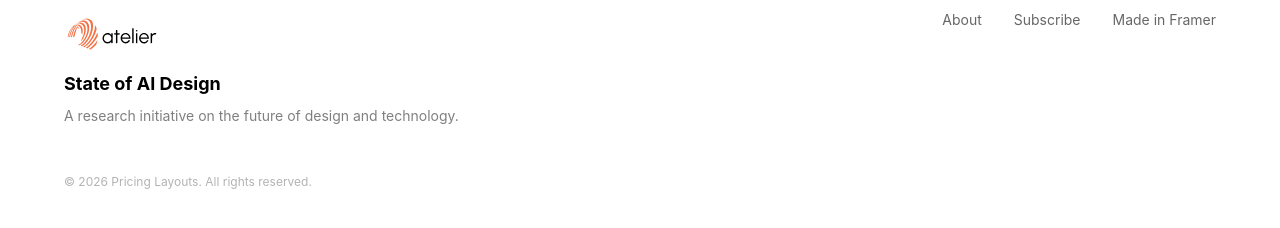
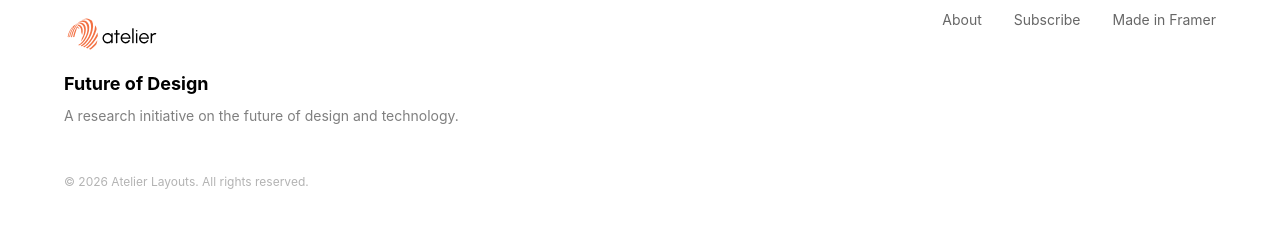
Before and after one commit to fantasiavsr/editorial-web, a React (Vite) app: page / in a window 1280 px wide. Shown: the part 3206-3434 px from the top of the page. Built offline with nearby package versions, Linux system fonts and the light colour scheme; a web font is replaced by a local one.

Commit message:
fix: preview md

```diff
--- a/src/components/Footer.jsx
+++ b/src/components/Footer.jsx
@@ -6,7 +6,7 @@ export default function Footer({ page }) {
 
   const content = {
     landing: {
-      title: "State of AI Design",
+      title: "Future of Design",
       subtitle: "A research initiative on the future of design and technology.",
     },
     product: {
@@ -48,7 +48,7 @@ export default function Footer({ page }) {
         </div>
       </div>
       <p className="text-xs text-primary-black/30 dark:text-primary-white/30 mt-12 md:max-w-7xl mx-auto">
-        © 2026 Pricing Layouts. All rights reserved.
+        © 2026 Atelier Layouts. All rights reserved.
       </p>
     </footer>
   );
```
Also changed, not shown: public/preview-smooth.gif, public/preview.png.
